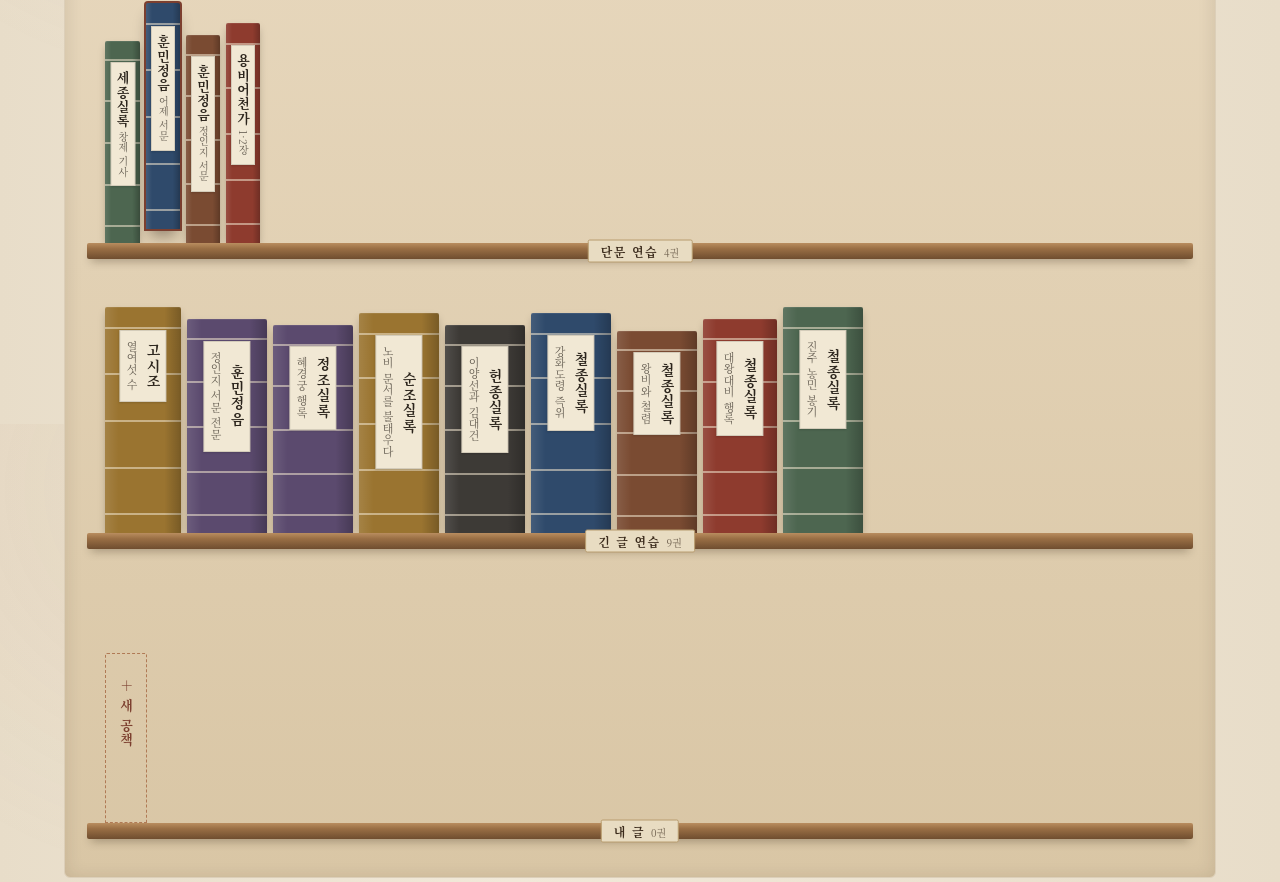
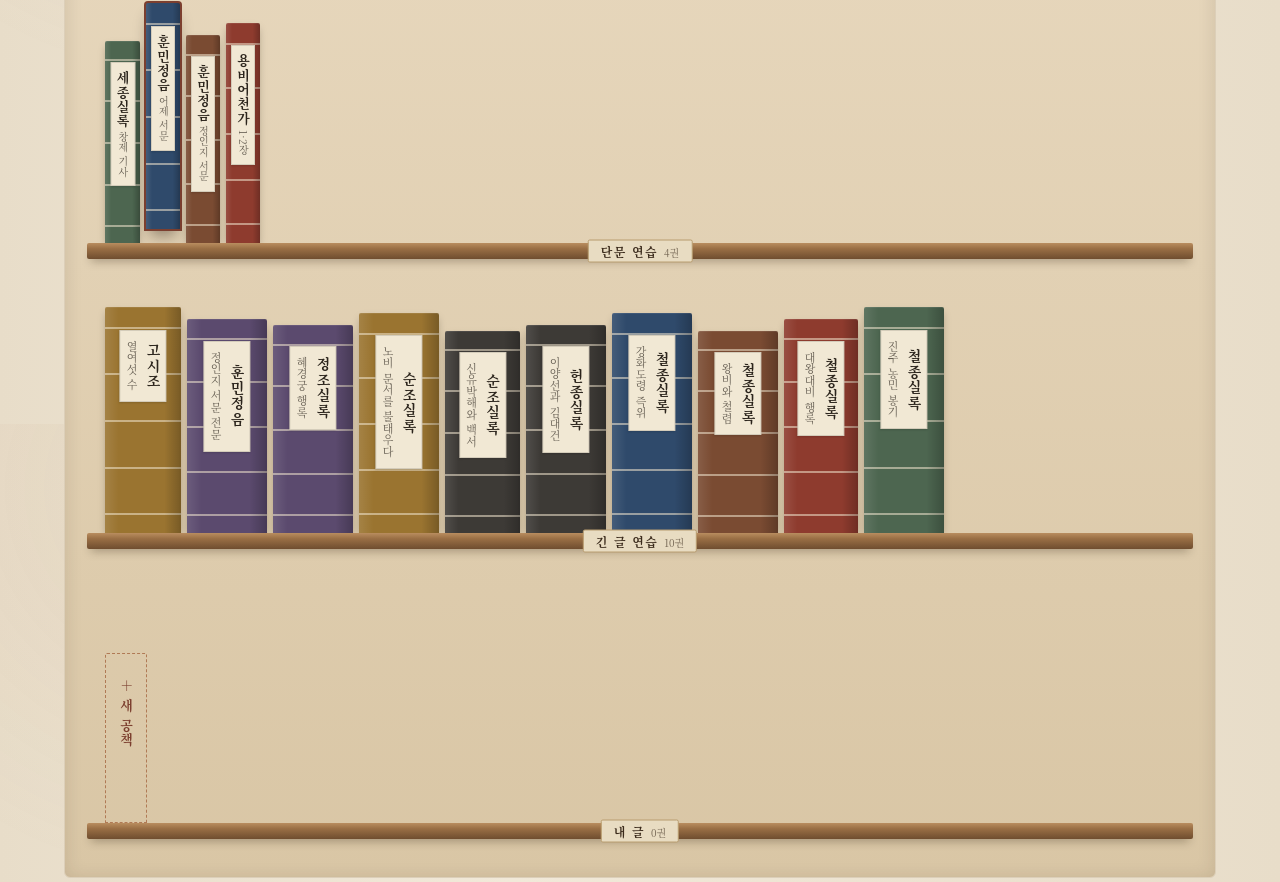
Before and after one commit to yeonghoon51-max/curly-pancake, a plain HTML site: page old-book-typing/index.html in a window 1280 px wide. Shown: the part 1176-2058 px from the top of the page. Drawn offline with Linux system fonts and the light colour scheme.

Commit message:
옛글자: 긴 글 '순조실록 · 신유박해와 황사영 백서' 추가
- 순조 1년(1801) 사학 엄금 하교, 이가환·이승훈·정약용 탄핵, 주문모 자수, 황사영 백서, 정약전·정약용 유배까지
  기사 5편에서 16구절을 골라 엮은 약 990자 긴 글
- 실록의 '사학(邪學)'은 현대어에서 천주교로 쓰고, 판단이 담긴 말은 조정의 말로 옮김 (해설에 밝힘)
- 한문 곁글은 국사편찬위원회 제공 실록 XML 원문과 대조, 현대어는 직접 풀어 씀

Co-Authored-By: Claude Opus 5.5 <noreply@anthropic.com>
Claude-Session: https://claude.ai/code/session_01FhjmjKzv8zG8EvLs2B3vb6

```diff
--- a/old-book-typing/index.html
+++ b/old-book-typing/index.html
@@ -69,7 +69,7 @@
       <p>훈민정음과 조선의 기록을 현대어로 읽으며 타자하는 역사 타자연습입니다. 원문의 세로쓰기 감각은 살리고, 입력은 오늘날의 한글 자판으로 합니다.</p>
     </div>
     <!-- 검색엔진이 읽을 수 있도록 자바스크립트 없이도 보이는 글로 둔다 -->
-    <div class="hero-note">수록 문헌 13편 · 긴 글 9편<br><strong>훈민정음 · 용비어천가 · 고시조 · 세종·정조·순조·헌종·철종실록</strong><br>옛 글을 현대어로 풀어 쓴 연습문에, 언해본·한문 원문을 곁글로 함께 보여 줍니다.</div>
+    <div class="hero-note">수록 문헌 14편 · 긴 글 10편<br><strong>훈민정음 · 용비어천가 · 고시조 · 세종·정조·순조·헌종·철종실록</strong><br>옛 글을 현대어로 풀어 쓴 연습문에, 언해본·한문 원문을 곁글로 함께 보여 줍니다.</div>
   </section>
 
   <!-- ================= 타자연습 ================= -->
--- a/old-book-typing/js/lessons.js
+++ b/old-book-typing/js/lessons.js
@@ -544,5 +544,50 @@ const LESSONS = [
       '於戲 予豈敢曰惠之云乎哉 特先朝未卒之志事 修而明之耳',
       '自玆以往 維千萬年 安其田廬 守其墳墓 婚姻以時 生齒日息 稼穡不愆 嬉遊謳歌'
     ]
+  },
+  {
+    id: 'sunjo-sinyu',
+    spine: ['순조실록', '신유박해와 백서'],
+    era: '순조 1년 · 1801',
+    book: '순조실록',
+    title: '신유박해와 황사영 백서',
+    desc: '천주교를 엄금한 1801년. 청나라 신부 주문모의 자수, 토굴에 숨었던 황사영과 비단 편지(백서), 정약전·정약용 형제의 유배까지 따라 치는 긴 글.',
+    about: '『순조실록』 순조 1년 1월 10일, 2월 9일, 3월 15일, 10월 5일, 11월 5일 기사에서 골라 엮었습니다. 실록은 천주교를 \'사학(邪學)\'이라 부르며 조정의 입장에서 기록했기에, 현대어에서는 천주교라 쓰고 판단이 담긴 말은 조정의 말로 옮겼습니다. 한문 곁글은 각 기사 원문(국사편찬위원회 제공 자료)의 해당 구절이고, 현대어는 학습용으로 새로 풀어 쓴 문장입니다.',
+    modern: [
+      '순조 1년 정월, 수렴청정을 하던 대왕대비는 선왕께서 바른 학문이 밝아지면 그릇된 학문은 저절로 사라진다고 하셨는데, 이른바 사학이 서울에서 경기와 충청까지 날로 퍼지고 있다고 하였다.',
+      '여기서 사학이란 서양에서 들어온 예수와 천주의 가르침, 곧 천주교를 가리킨다.',
+      '천주교 책이 중국을 거쳐 조선에 들어와 믿는 사람이 생겼고, 정조 때부터 법으로 엄하게 금하였다.',
+      '대왕대비는 고을마다 다섯 집을 한 묶음으로 묶는 오가작통법을 엄히 시행하여, 그 안에 천주교를 믿는 사람이 있으면 통의 우두머리가 관아에 알려 벌하게 하였다.',
+      '이월, 사헌부는 이가환, 이승훈, 정약용을 천주교의 뿌리로 지목하고, 의금부에서 엄하게 국문하여 벌을 주라고 청하였다.',
+      '삼월, 의금부에 스스로 찾아와 자수한 사람이 있었으니, 조정이 뒤쫓던 청나라 신부 주문모였다.',
+      '듣기로 그는 수염이 길고 얼굴이 부드러워 선비처럼 보였다고 한다.',
+      '소주 사람인 그는 일곱 살에 어머니를, 여덟 살에 아버지를 여의고 고모 손에 자랐는데, 고모는 낮에는 바느질로 살림을 꾸리고 밤에는 그에게 글을 가르쳤다.',
+      '그는 갑인년에 동지사가 청나라로 들어갈 때 국경의 문이 열린 틈을 타 몰래 조선으로 건너왔다고 하였다.',
+      '그해 가을, 양반 출신으로 천주교를 깊이 믿던 황사영은 체포가 시작되자 몸을 피하였다.',
+      '상복을 입고 이름을 바꾸기도 하고 토굴에 숨기도 하며 반년 넘게 숨어 지냈다.',
+      '마침내 충청도 제천에서 붙잡혔는데, 그의 짐에서 북경의 천주당에 보내려던 비단 편지, 곧 백서가 나왔다.',
+      '백서에는 주문모를 비롯한 신자들이 처형된 일이 자세히 적혀 있었다.',
+      '그 가운데에는 서양에 알려 큰 배 수백 척과 군사 오륙만 명, 대포를 보내 조선을 놀라게 하여 천주교를 허락받게 하자는 내용도 있어, 조정은 크게 놀랐다.',
+      '조정은 백서를 나라를 원수로 삼은 대역죄로 보고, 황사영을 사형에 처하였다.',
+      '이미 유배 가 있던 정약전과 정약용 형제도 다시 불려 와 조사를 받았고, 형 정약전은 흑산도로, 동생 정약용은 강진으로 유배되었다.'
+    ],
+    original: [
+      '先王每謂 正學明 則邪學自熄 今聞所謂邪學依舊 自京至于畿湖 而日益熾盛云',
+      '先是 西洋國 有所謂耶蘇天主之學',
+      '其書自中國 流傳於我東 而或有浸溺詿誤者 自正宗朝 嚴法禁之矣',
+      '守令各於其境內 修明五家統之法 其統內如有邪學之類 則統首告官懲治',
+      '請前判書李家煥 前縣監李承薰 前承旨丁若鏞 亟令王府 嚴鞫得情 快正邦刑',
+      '今月十二日 有以邪學自首於金吾者 先自捕廳盤問 則乃是鞫招所出之邪魁周文謨',
+      '聞其容貌 則勒鬚頗長 丰容溫潤 如文士樣',
+      '蓋渠以蘇州人 七歲喪母 八歲喪父 養於其姑母 姑母晝以鍼繡爲業 夜以敎渠文字',
+      '甲寅年冬至使入去時 乘其邊門之開 而潛越以來云',
+      '罪人黃嗣永 士族而蠱惑邪術之最甚者也 知機亡命',
+      '或衣衰麻而變姓 或隱土窟而潛蹤 至過半載',
+      '捕廳譏詗 現捉於堤川地 搜其文書有帛書 而將通於北京之天主堂者也',
+      '以周文謨以下諸罪人伏法之事 細報於西洋人',
+      '一 則通于西洋國 裝送大舶數百艘 精兵五 六萬 多載大砲等利害兵器 震駭東國 使之行敎也',
+      '書中所言 字字凶肚 句句逆腸 無非向上不道之說 與國爲讎之計 以大逆不道結案',
+      '命竝酌處 配致薰于濟州牧 若銓于羅州牧 黑山島 若鏞于康津縣'
+    ]
   }
 ];
```
